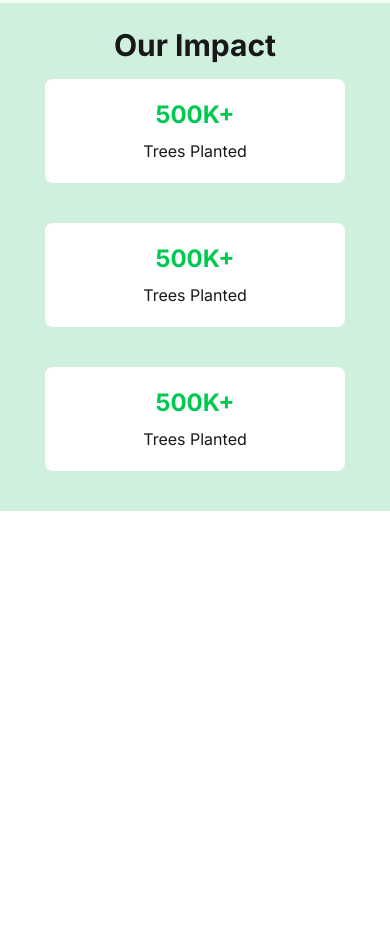
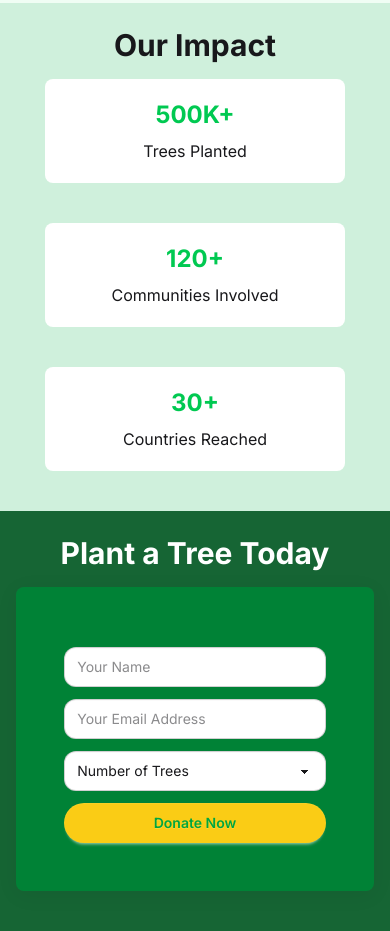
Before and after one commit to SuvroBiswas93/Green-Earth-Website, a plain HTML site: page index.html in a window 390 px wide. Shown: the part 2106-3037 px from the top of the page. Before the commit the page ends 2617 px from the top, so only its background shows below. Drawn offline with nearby package versions, Linux system fonts and the light colour scheme.

Commit message:
design plant trees section and responsive it for mobile

```diff
--- a/index.html
+++ b/index.html
@@ -133,18 +133,43 @@
                     <p>Trees Planted</p>
                 </div>
                 <div class=" space-y-2 bg-white w-[300px] py-5 text-center rounded-lg">
-                    <h2 class="font-bold text-green-500 text-2xl">500K+</h2>
-                    <p>Trees Planted</p>
+                    <h2 class="font-bold text-green-500 text-2xl">120+</h2>
+                    <p>Communities Involved</p>
                 </div>
                 <div class=" space-y-2 bg-white w-[300px] py-5 text-center rounded-lg">
-                    <h2 class="font-bold text-green-500 text-2xl">500K+</h2>
-                    <p>Trees Planted</p>
+                    <h2 class="font-bold text-green-500 text-2xl">30+</h2>
+                    <p>Countries Reached</p>
                 </div>
 
            </div>
         </section>
 
 
+        <section class="plant-trees pb-10 bg-[#166534]">
+            <h2 class="pt-6 pb-4 text-3xl font-bold text-white text-center">Plant a Tree Today</h2>
+
+            <div class="w-11/12 sm:w-10/12 md:max-w-lg mx-auto rounded-lg shadow-[0px_4px_22px_0px_rgba(0,0,0,0.06)] bg-green-700 p-4 sm:p-6 md:p-8">
+               <form class=" rounded-2xl p-8 ">
+                <div class="">
+                    <input type="text" placeholder="Your Name" class="input rounded-xl bg-white mt-3 w-full" />
+                </div>
+                <div class="">
+                    <input type="text" placeholder="Your Email Address" class="input rounded-xl bg-white mt-3 w-full" />
+                </div>
+                <div class="">
+                       <select class="select rounded-xl mt-3 w-full">
+                        <option disabled selected>Number of Trees</option>
+                        <option>1 tree - $5</option>
+                        <option>5 trees - $25</option>
+                        <option>10 trees - $50</option>
+                        </select>
+                </div>
+               <button id="add-money-btn" class="btn bg-[#FACC15] rounded-3xl mt-3 w-full text-green-600 border-none">Donate Now</button>
+            </form>
+            </div>
+        </section>
+
+
     </main>
 </body>
 </html>
```
